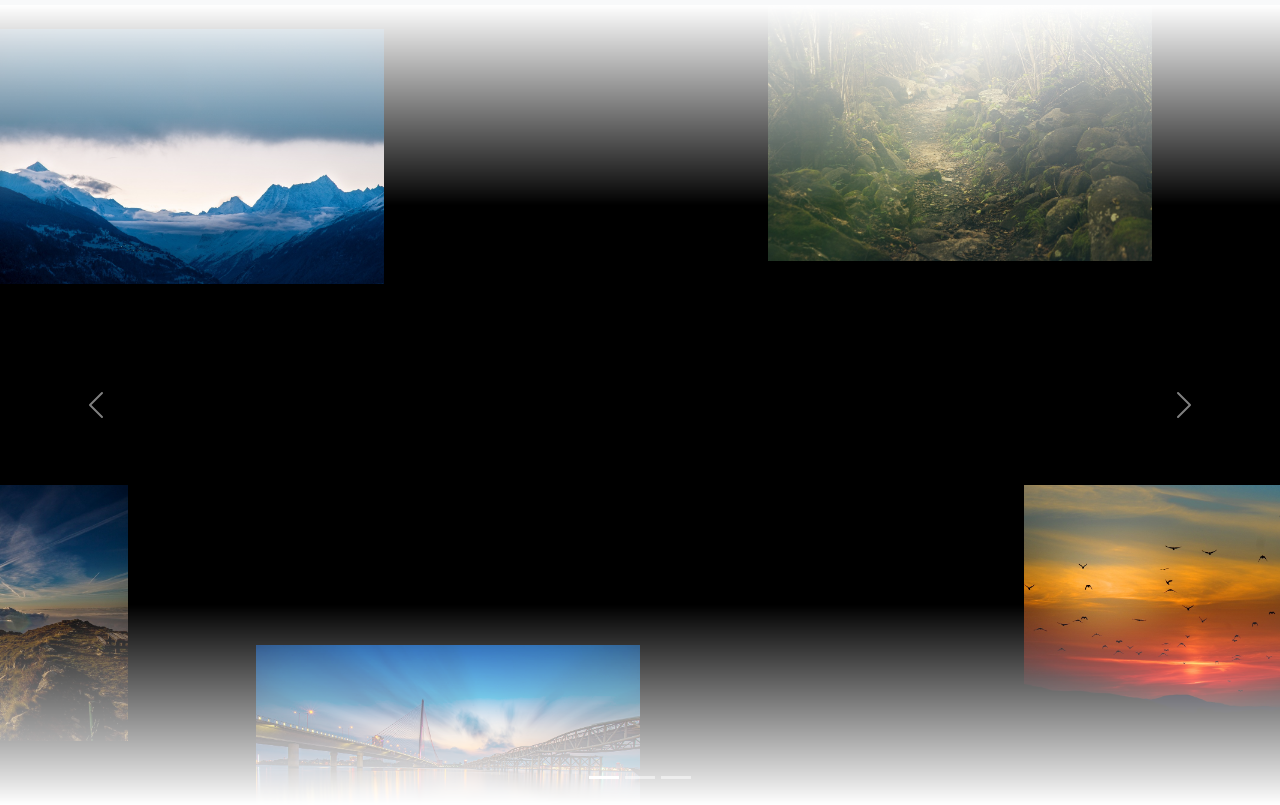
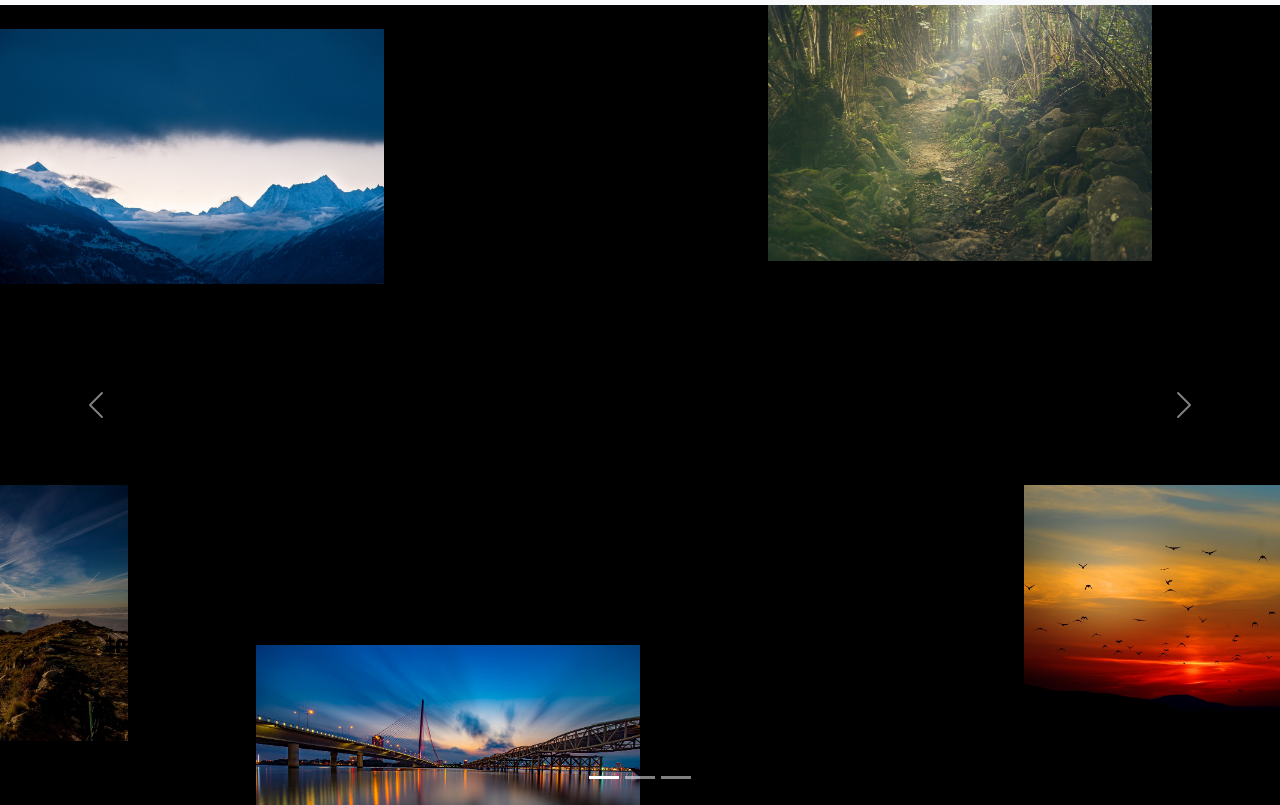
Before and after one commit to pedrotiagojesus/Viagens-do-zozebino, a plain HTML site: page index.html in a window 1280 px wide. Shown: the part 51-856 px from the top of the page. Drawn offline with Linux system fonts and the light colour scheme.

Commit message:
Homepage - Slider

```diff
--- a/assets/Css/BackgroundSpread.css
+++ b/assets/Css/BackgroundSpread.css
@@ -6,7 +6,6 @@
     left: 0;
     margin: 0;
     overflow: hidden;
-    mask-image: linear-gradient(0deg, rgba(0, 0, 0, 0) 0%, #000 25%, #000 75%, rgba(0, 0, 0, 0) 100%);
     height: 100%;
     background-color: #000;
 }
@@ -15,6 +14,7 @@
     width: 80%;
     position: absolute;
     box-shadow: 0 0.5rem 1rem rgba(0, 0, 0, 0.15);
+    /* mask-image: linear-gradient(0deg, rgba(0, 0, 0, 0) 0%, #000 25%, #000 75%, rgba(0, 0, 0, 0) 100%); */
     opacity: 0;
     animation-fill-mode: both;
 
```
